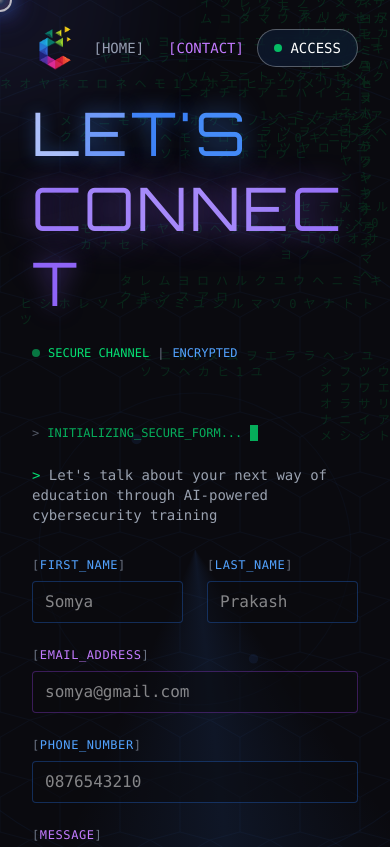
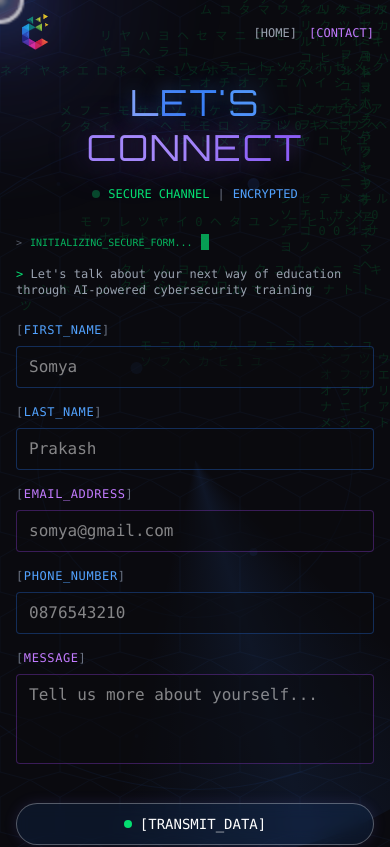
Before and after one commit to devX950415/coming-soon-cybersecurity-edu, a Next.js app: page /contact in a window 390 px wide. Shown: the top 847 px of the page. Built offline with nearby package versions, Linux system fonts and the light colour scheme.

Commit message:
feat: style/fix/responsive

```diff
--- a/src/app/contact/page.tsx
+++ b/src/app/contact/page.tsx
@@ -183,13 +183,13 @@ export default function Contact() {
 
       <Header />
 
-      <div className="flex items-center min-h-screen px-8 pt-24">
-        <div className="max-w-6xl mx-auto w-full grid grid-cols-1 md:grid-cols-2 gap-16 items-start">
+      <div className="flex items-center min-h-screen px-4 sm:px-6 md:px-8 pt-20 sm:pt-24 pb-8">
+        <div className="max-w-6xl mx-auto w-full grid grid-cols-1 lg:grid-cols-2 gap-8 sm:gap-12 lg:gap-16 items-start">
           {/* Left side - Title with continuous animation */}
-          <div className="overflow-visible relative">
+          <div className="overflow-visible relative text-center lg:text-left">
             {/* Glitch layers */}
             <motion.h1
-              className="absolute text-6xl md:text-7xl font-display font-light leading-tight tracking-wider text-red-500/20 blur-[1px]"
+              className="absolute text-4xl sm:text-5xl md:text-6xl lg:text-7xl font-display font-light leading-tight tracking-wider text-red-500/20 blur-[1px]"
               animate={{
                 x: [-2, 2, -1, 2, -2],
                 opacity: [0, 0.4, 0, 0.3, 0],
@@ -200,7 +200,7 @@ export default function Contact() {
               <span className="block font-normal">CONNECT</span>
             </motion.h1>
             <motion.h1
-              className="absolute text-6xl md:text-7xl font-display font-light leading-tight tracking-wider text-cyan-500/20 blur-[1px]"
+              className="absolute text-4xl sm:text-5xl md:text-6xl lg:text-7xl font-display font-light leading-tight tracking-wider text-cyan-500/20 blur-[1px]"
               animate={{
                 x: [2, -2, 1, -2, 2],
                 opacity: [0, 0.3, 0, 0.4, 0],
@@ -213,7 +213,7 @@ export default function Contact() {
 
             {/* Main title */}
             <motion.h1
-              className="text-6xl md:text-7xl font-display font-light leading-tight tracking-wider"
+              className="text-4xl sm:text-5xl md:text-6xl lg:text-7xl font-display font-light leading-tight tracking-wider"
               initial={{ opacity: 0 }}
               animate={{ opacity: 1 }}
               transition={{ duration: 0.5 }}
@@ -274,7 +274,7 @@ export default function Contact() {
 
             {/* Security status */}
             <motion.div
-              className="flex items-center gap-2 mt-6 text-green-400 text-xs font-mono"
+              className="flex items-center justify-center lg:justify-start gap-2 mt-4 sm:mt-6 text-green-400 text-xs font-mono"
               initial={{ opacity: 0 }}
               animate={{ opacity: 1 }}
               transition={{ delay: 0.8 }}
@@ -292,7 +292,7 @@ export default function Contact() {
 
           {/* Right side - Form */}
           <motion.div
-            className="max-w-md"
+            className="w-full max-w-md mx-auto lg:mx-0"
             initial={{ opacity: 0, x: 50 }}
             animate={{ opacity: 1, x: 0 }}
             transition={{ duration: 0.8, ease: 'easeOut' as const, delay: 0.6 }}
--- a/src/app/page.tsx
+++ b/src/app/page.tsx
@@ -223,7 +223,7 @@ export default function Home() {
 
       <Header />
 
-      <div className="flex flex-col items-center justify-center min-h-screen px-8">
+      <div className="flex flex-col items-center justify-center min-h-screen px-4 sm:px-6 md:px-8">
         {/* Coming Soon Text with continuous glitch effect */}
         <div className="overflow-visible relative max-w-[90vw]">
           {/* Glitch layers - red */}
@@ -323,7 +323,7 @@ export default function Home() {
 
         {/* Security status indicator */}
         <motion.div
-          className="flex items-center gap-2 mb-6 text-green-400 text-xs font-mono"
+          className="flex flex-wrap justify-center items-center gap-2 mb-4 sm:mb-6 text-green-400 text-[10px] sm:text-xs font-mono"
           initial={{ opacity: 0 }}
           animate={{ opacity: 1 }}
           transition={{ delay: 1 }}
@@ -349,12 +349,12 @@ export default function Home() {
 
         {/* Description */}
         <motion.div
-          className="mt-12 max-w-lg text-center"
+          className="mt-8 sm:mt-12 max-w-lg text-center px-2"
           initial={{ opacity: 0, y: 30 }}
           animate={{ opacity: 1, y: 0 }}
           transition={{ duration: 0.8, ease: 'easeIn' as const, delay: 0.9 }}
         >
-          <p className="text-gray-400 text-sm leading-relaxed font-mono">
+          <p className="text-gray-400 text-xs sm:text-sm leading-relaxed font-mono">
             <span className="text-green-400">&gt;</span> The future of cybersecurity careers is AI-native.
             <br />
             <span className="text-green-400">&gt;</span> Cyra merges structured skill paths with dynamic, real-world
@@ -362,9 +362,9 @@ export default function Home() {
             <span className="text-green-400">&gt;</span> labs to train the next generation of elite defenders.
           </p>
 
-          <Link href="/contact" className="cursor-pointer inline-block mt-8">
+          <Link href="/contact" className="cursor-pointer inline-block mt-6 sm:mt-8">
             <motion.div
-              className="relative flex items-center gap-3 px-6 py-3 bg-blue-500/10 backdrop-blur-sm  border-blue-500/30 text-white text-sm overflow-hidden font-mono border border-theme rounded-full"
+              className="relative flex items-center gap-2 sm:gap-3 px-4 sm:px-6 py-2.5 sm:py-3 bg-blue-500/10 backdrop-blur-sm border-blue-500/30 text-white text-xs sm:text-sm overflow-hidden font-mono border border-theme rounded-full"
               whileHover="hover"
               initial="initial"
               animate={{
--- a/src/components/ContactForm.tsx
+++ b/src/components/ContactForm.tsx
@@ -29,14 +29,14 @@ export default function ContactForm() {
   return (
     <motion.form
       onSubmit={handleSubmit}
-      className="space-y-6 relative"
+      className="space-y-4 sm:space-y-6 relative"
       initial={{ opacity: 0 }}
       animate={{ opacity: 1 }}
       transition={{ duration: 0.5 }}
     >
       {/* Terminal-style header */}
       <motion.div
-        className="flex items-center gap-2 mb-6 text-green-400 text-xs font-mono"
+        className="flex items-center gap-2 mb-4 sm:mb-6 text-green-400 text-[10px] sm:text-xs font-mono"
         animate={{ opacity: [0.7, 1, 0.7] }}
         transition={{ duration: 2, repeat: Infinity }}
       >
@@ -49,11 +49,11 @@ export default function ContactForm() {
         />
       </motion.div>
 
-      <p className="text-gray-400 text-sm mb-8 font-mono">
+      <p className="text-gray-400 text-xs sm:text-sm mb-6 sm:mb-8 font-mono">
         <span className="text-green-400">&gt;</span> Let&apos;s talk about your next way of education through AI-powered cybersecurity training
       </p>
 
-      <div className="grid grid-cols-2 gap-6">
+      <div className="grid grid-cols-1 sm:grid-cols-2 gap-4 sm:gap-6">
         <motion.div
           initial="initial"
           animate={focusedField === 'firstName' ? 'focus' : 'initial'}
@@ -198,7 +198,7 @@ export default function ContactForm() {
       {/* Cybersecurity-themed submit button */}
       <motion.button
         type="submit"
-        className="relative mt-6 px-6 py-3 bg-blue-500/10 backdrop-blur-sm border-blue-500/30 text-white text-sm overflow-hidden font-mono cursor-pointer border border-theme rounded-full"
+        className="relative w-full sm:w-auto mt-4 sm:mt-6 px-6 py-2.5 sm:py-3 bg-blue-500/10 backdrop-blur-sm border-blue-500/30 text-white text-sm overflow-hidden font-mono cursor-pointer border border-theme rounded-full"
         whileHover="hover"
         initial="initial"
         animate={{
@@ -240,7 +240,7 @@ export default function ContactForm() {
 
       {/* Status indicator */}
       <motion.div
-        className="flex items-center gap-2 mt-4 text-gray-500 text-xs font-mono"
+        className="flex flex-wrap items-center gap-2 mt-3 sm:mt-4 text-gray-500 text-[10px] sm:text-xs font-mono"
         initial={{ opacity: 0 }}
         animate={{ opacity: 1 }}
         transition={{ delay: 0.5 }}
--- a/src/components/Countdown.tsx
+++ b/src/components/Countdown.tsx
@@ -45,7 +45,7 @@ export default function Countdown({ targetDate }: CountdownProps) {
 
   return (
     <motion.div
-      className="relative flex items-center bg-[#0a0a0f]/80 backdrop-blur-sm rounded px-6 py-5 gap-4 border border-blue-500/30 font-mono"
+      className="relative flex items-center bg-[#0a0a0f]/80 backdrop-blur-sm rounded px-3 sm:px-4 md:px-6 py-3 sm:py-4 md:py-5 gap-1 sm:gap-2 md:gap-4 border border-blue-500/30 font-mono"
       animate={{
         borderColor: ['rgba(59, 130, 246, 0.3)', 'rgba(139, 92, 246, 0.4)', 'rgba(59, 130, 246, 0.3)'],
         boxShadow: [
@@ -79,7 +79,7 @@ function FlipCard({ digit, color }: { digit: string; color: 'blue' | 'purple' })
     : 'rgba(139, 92, 246, 0.8)';
 
   return (
-    <div className="relative w-9 h-12 overflow-hidden">
+    <div className="relative w-6 h-8 sm:w-7 sm:h-10 md:w-9 md:h-12 overflow-hidden">
       <AnimatePresence mode="popLayout">
         <motion.div
           key={digit}
@@ -90,7 +90,7 @@ function FlipCard({ digit, color }: { digit: string; color: 'blue' | 'purple' })
           className="absolute inset-0 flex items-center justify-center"
         >
           <motion.span
-            className={`text-3xl font-bold ${color === 'blue' ? 'text-blue-400' : 'text-purple-400'}`}
+            className={`text-xl sm:text-2xl md:text-3xl font-bold ${color === 'blue' ? 'text-blue-400' : 'text-purple-400'}`}
             animate={{
               textShadow: [
                 `0 0 10px ${glowColor}`,
@@ -112,14 +112,14 @@ function TimeUnit({ value, label, color }: { value: string; label: string; color
   const digits = value.split('');
 
   return (
-    <div className="text-center px-2">
+    <div className="text-center px-1 sm:px-1.5 md:px-2">
       <div className="flex gap-0.5">
         {digits.map((digit, index) => (
           <FlipCard key={`${label}-${index}`} digit={digit} color={color} />
         ))}
       </div>
       <motion.div
-        className={`text-[10px] mt-2 uppercase tracking-widest ${color === 'blue' ? 'text-blue-400/60' : 'text-purple-400/60'}`}
+        className={`text-[8px] sm:text-[9px] md:text-[10px] mt-1 sm:mt-1.5 md:mt-2 uppercase tracking-widest ${color === 'blue' ? 'text-blue-400/60' : 'text-purple-400/60'}`}
         animate={{ opacity: [0.6, 1, 0.6] }}
         transition={{ duration: 2, repeat: Infinity }}
       >
--- a/src/components/Header.tsx
+++ b/src/components/Header.tsx
@@ -9,40 +9,40 @@ export default function Header() {
   const pathname = usePathname();
 
   return (
-    <header className="fixed top-0 left-0 right-0 z-50 px-8 py-6 flex items-center justify-between">
+    <header className="fixed top-0 left-0 right-0 z-50 px-4 sm:px-6 md:px-8 py-3 sm:py-4 md:py-6 flex items-center justify-between">
       {/* logo */}
-      <div className="w-12 h-12 sm:w-14 sm:h-14 md:w-16 md:h-16 flex items-center gap-2 relative">
+      <div className="w-10 h-10 sm:w-12 sm:h-12 md:w-14 md:h-14 flex items-center gap-2 relative">
         <Image
           src="/logo.png"
           fill
-          sizes="(max-width: 640px) 48px, (max-width: 768px) 56px, 64px"
+          sizes="(max-width: 640px) 40px, (max-width: 768px) 48px, 56px"
           alt="CYRA Logo"
           className="object-contain"
         />
       </div>
 
       {/* Nav links */}
-      <nav className="flex items-center gap-6 md:gap-10">
+      <nav className="flex items-center gap-3 sm:gap-6 md:gap-10">
         <Link href="/" className="cursor-pointer">
           <span
-            className={`text-sm font-mono transition-colors ${pathname === '/' ? 'text-blue-400' : 'text-gray-400'} hover:text-blue-400`}
+            className={`text-xs sm:text-sm font-mono transition-colors ${pathname === '/' ? 'text-blue-400' : 'text-gray-400'} hover:text-blue-400`}
           >
             [HOME]
           </span>
         </Link>
         <Link href="/contact" className="cursor-pointer">
           <span
-            className={`text-sm font-mono transition-colors ${pathname === '/contact' ? 'text-purple-400' : 'text-gray-400'} hover:text-purple-400`}
+            className={`text-xs sm:text-sm font-mono transition-colors ${pathname === '/contact' ? 'text-purple-400' : 'text-gray-400'} hover:text-purple-400`}
           >
             [CONTACT]
           </span>
         </Link>
       </nav>
 
-      {/* Right side CTA */}
-      <div className="flex items-center">
+      {/* Right side CTA - hidden on very small screens */}
+      <div className="hidden sm:flex items-center">
         <Link href="/contact" className="cursor-pointer">
-          <div className="relative flex items-center gap-2 px-4 md:px-5 py-2 bg-blue-500/10 backdrop-blur-sm border-blue-500/30 text-white text-sm overflow-hidden font-mono border border-theme rounded-full hover:bg-blue-500/20 transition-colors">
+          <div className="relative flex items-center gap-2 px-3 sm:px-4 md:px-5 py-1.5 sm:py-2 bg-blue-500/10 backdrop-blur-sm border-blue-500/30 text-white text-xs sm:text-sm overflow-hidden font-mono border border-theme rounded-full hover:bg-blue-500/20 transition-colors">
             <span className="w-2 h-2 rounded-full bg-green-400 animate-pulse" />
             ACCESS
           </div>
```
